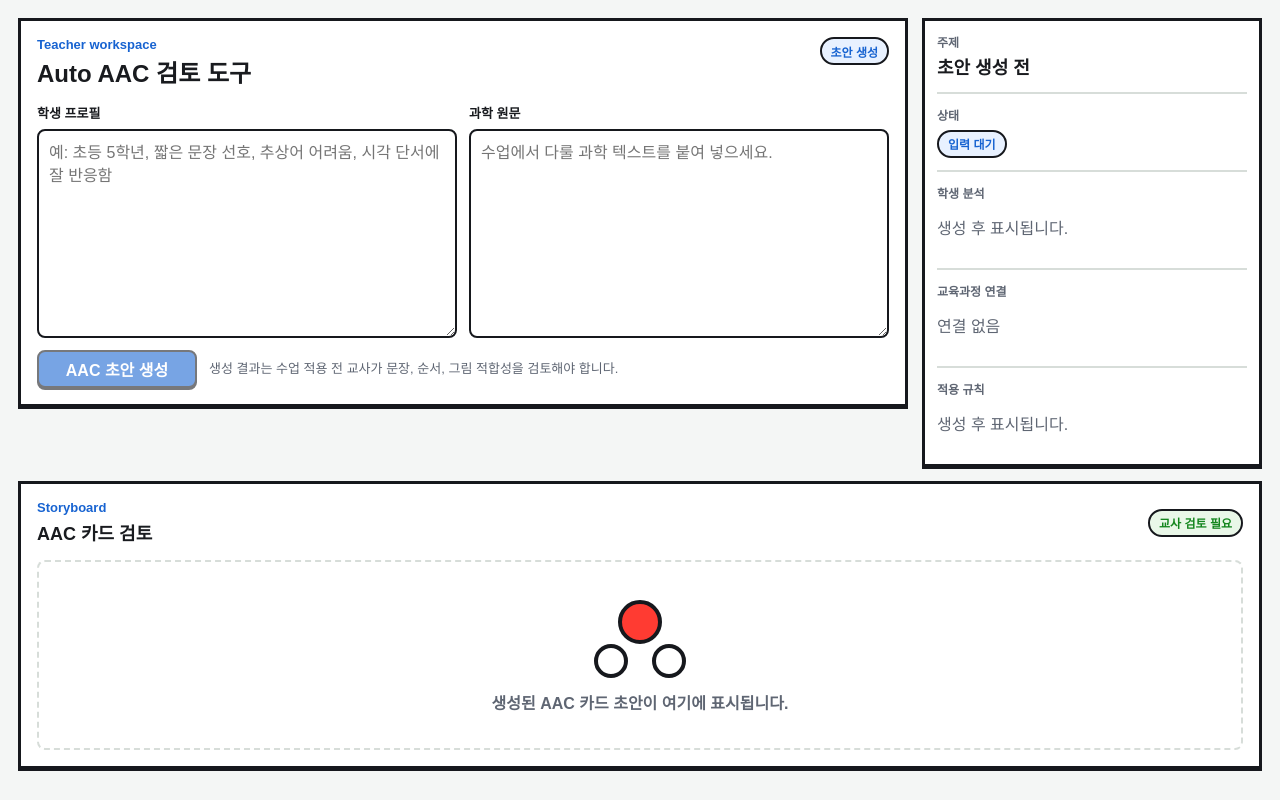
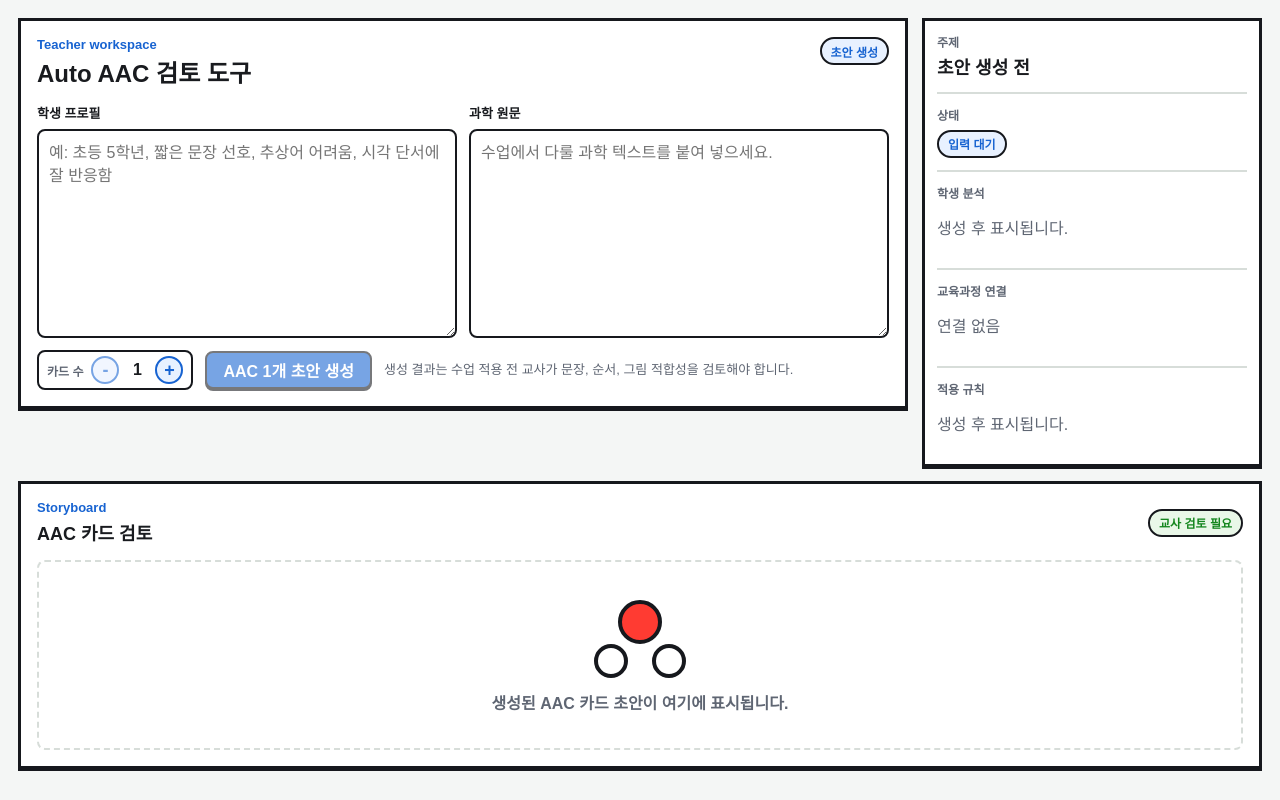
Before and after one commit to yangisu/Auto_AAC, a Next.js app: page / in a window 1280 px wide. Built offline with nearby package versions, Linux system fonts and the light colour scheme.

Commit message:
Add configurable AAC card workflow

```diff
--- a/app/api/generate/route.ts
+++ b/app/api/generate/route.ts
@@ -62,7 +62,8 @@ export async function POST(request: Request) {
           role: "user",
           content: buildUserPrompt(
             input.data.studentProfile,
-            input.data.scienceText
+            input.data.scienceText,
+            input.data.requestedStepCount
           ),
         },
       ],
--- a/app/api/regenerate-image/route.ts
+++ b/app/api/regenerate-image/route.ts
@@ -42,9 +42,12 @@ export async function POST(request: Request) {
   try {
     const openai = getOpenAIClient();
     const styleProfile = retrieveDefaultStyleProfile();
-    const prompt = input.data.imagePrompt.includes("Custom AAC Style Profile")
+    const basePrompt = input.data.imagePrompt.includes("Custom AAC Style Profile")
       ? input.data.imagePrompt
       : buildImagePrompt(input.data.imagePrompt, styleProfile);
+    const prompt = input.data.revisionInstruction
+      ? `${basePrompt}\nTeacher revision direction: ${input.data.revisionInstruction}\nKeep the same AAC style profile and one-concept rule.`
+      : basePrompt;
 
     const image = await openai.images.generate({
       model: imageModel,
--- a/app/globals.css
+++ b/app/globals.css
@@ -152,6 +152,14 @@ h2 {
   min-height: 96px;
 }
 
+.revision-editor {
+  margin-top: 10px;
+}
+
+.revision-editor textarea {
+  min-height: 74px;
+}
+
 .text-field textarea:focus,
 .card-editor textarea:focus {
   border-color: var(--blue);
@@ -163,6 +171,45 @@ h2 {
   align-items: center;
   gap: 12px;
   margin-top: 12px;
+}
+
+.count-control {
+  display: inline-flex;
+  align-items: center;
+  gap: 8px;
+  min-height: 38px;
+  padding: 4px 8px;
+  background: #fff;
+  border: 2px solid var(--line);
+  border-radius: 8px;
+}
+
+.count-control span {
+  color: var(--muted);
+  font-size: 12px;
+  font-weight: 900;
+  white-space: nowrap;
+}
+
+.count-control strong {
+  min-width: 20px;
+  text-align: center;
+  font-size: 16px;
+}
+
+.step-count-button {
+  display: inline-grid;
+  place-items: center;
+  width: 28px;
+  height: 28px;
+  color: var(--blue);
+  background: var(--blue-soft);
+  border: 2px solid var(--blue);
+  border-radius: 999px;
+  font-size: 18px;
+  font-weight: 900;
+  line-height: 1;
+  cursor: pointer;
 }
 
 .primary-button,
@@ -525,8 +572,13 @@ h2 {
 
   .primary-button,
   .secondary-button,
-  .icon-button {
+  .icon-button,
+  .count-control {
     width: 100%;
+  }
+
+  .count-control {
+    justify-content: space-between;
   }
 
   .style-note {
--- a/app/page.tsx
+++ b/app/page.tsx
@@ -35,6 +35,7 @@ async function readError(response: Response) {
 export default function Home() {
   const [studentProfile, setStudentProfile] = useState("");
   const [scienceText, setScienceText] = useState("");
+  const [requestedStepCount, setRequestedStepCount] = useState(1);
   const [result, setResult] = useState<GenerateResponse | null>(null);
   const [steps, setSteps] = useState<StoryboardStep[]>([]);
   const [isLoading, setIsLoading] = useState(false);
@@ -53,7 +54,11 @@ export default function Home() {
         headers: {
           "Content-Type": "application/json",
         },
-        body: JSON.stringify({ studentProfile, scienceText }),
+        body: JSON.stringify({
+          studentProfile,
+          scienceText,
+          requestedStepCount,
+        }),
       });
 
       if (!response.ok) {
@@ -78,6 +83,14 @@ export default function Home() {
     setSteps((current) =>
       current.map((step, stepIndex) =>
         stepIndex === index ? { ...step, simplified_text: value } : step
+      )
+    );
+  }
+
+  function handleRevisionInstructionChange(index: number, value: string) {
+    setSteps((current) =>
+      current.map((step, stepIndex) =>
+        stepIndex === index ? { ...step, revision_instruction: value } : step
       )
     );
   }
@@ -115,7 +128,10 @@ export default function Home() {
         headers: {
           "Content-Type": "application/json",
         },
-        body: JSON.stringify({ imagePrompt: targetStep.image_prompt }),
+        body: JSON.stringify({
+          imagePrompt: targetStep.image_prompt,
+          revisionInstruction: targetStep.revision_instruction,
+        }),
       });
 
       if (!response.ok) {
@@ -154,10 +170,12 @@ export default function Home() {
           <InputPanel
             studentProfile={studentProfile}
             scienceText={scienceText}
+            requestedStepCount={requestedStepCount}
             isLoading={isLoading}
             error={error}
             onStudentProfileChange={setStudentProfile}
             onScienceTextChange={setScienceText}
+            onRequestedStepCountChange={setRequestedStepCount}
             onGenerate={handleGenerate}
           />
 
@@ -176,6 +194,7 @@ export default function Home() {
           regeneratingStep={regeneratingStep}
           regenerateErrors={regenerateErrors}
           onTextChange={handleTextChange}
+          onRevisionInstructionChange={handleRevisionInstructionChange}
           onRegenerateImage={handleRegenerateImage}
           onDelete={handleDelete}
         />
--- a/components/InputPanel.tsx
+++ b/components/InputPanel.tsx
@@ -3,20 +3,24 @@
 type InputPanelProps = {
   studentProfile: string;
   scienceText: string;
+  requestedStepCount: number;
   isLoading: boolean;
   error: string | null;
   onStudentProfileChange: (value: string) => void;
   onScienceTextChange: (value: string) => void;
+  onRequestedStepCountChange: (value: number) => void;
   onGenerate: () => void;
 };
 
 export function InputPanel({
   studentProfile,
   scienceText,
+  requestedStepCount,
   isLoading,
   error,
   onStudentProfileChange,
   onScienceTextChange,
+  onRequestedStepCountChange,
   onGenerate,
 }: InputPanelProps) {
   const canGenerate =
@@ -57,13 +61,35 @@ export function InputPanel({
       </div>
 
       <div className="input-actions">
+        <div className="count-control" aria-label="생성할 AAC 카드 수">
+          <span>카드 수</span>
+          <button
+            className="step-count-button"
+            type="button"
+            disabled={requestedStepCount <= 1 || isLoading}
+            onClick={() => onRequestedStepCountChange(requestedStepCount - 1)}
+            aria-label="AAC 카드 수 줄이기"
+          >
+            -
+          </button>
+          <strong>{requestedStepCount}</strong>
+          <button
+            className="step-count-button"
+            type="button"
+            disabled={requestedStepCount >= 4 || isLoading}
+            onClick={() => onRequestedStepCountChange(requestedStepCount + 1)}
+            aria-label="AAC 카드 수 늘리기"
+          >
+            +
+          </button>
+        </div>
         <button
           className="primary-button"
           type="button"
           disabled={!canGenerate}
           onClick={onGenerate}
         >
-          {isLoading ? "생성 중..." : "AAC 초안 생성"}
+          {isLoading ? "생성 중..." : `AAC ${requestedStepCount}개 초안 생성`}
         </button>
         <p className="helper-copy">
           생성 결과는 수업 적용 전 교사가 문장, 순서, 그림 적합성을 검토해야
--- a/components/Storyboard.tsx
+++ b/components/Storyboard.tsx
@@ -7,6 +7,7 @@ type StoryboardProps = {
   regeneratingStep: number | null;
   regenerateErrors: Record<number, string>;
   onTextChange: (index: number, value: string) => void;
+  onRevisionInstructionChange: (index: number, value: string) => void;
   onRegenerateImage: (index: number) => void;
   onDelete: (index: number) => void;
 };
@@ -16,6 +17,7 @@ export function Storyboard({
   regeneratingStep,
   regenerateErrors,
   onTextChange,
+  onRevisionInstructionChange,
   onRegenerateImage,
   onDelete,
 }: StoryboardProps) {
@@ -39,6 +41,9 @@ export function Storyboard({
               isRegenerating={regeneratingStep === index}
               error={regenerateErrors[index]}
               onTextChange={(value) => onTextChange(index, value)}
+              onRevisionInstructionChange={(value) =>
+                onRevisionInstructionChange(index, value)
+              }
               onRegenerateImage={() => onRegenerateImage(index)}
               onDelete={() => onDelete(index)}
             />
--- a/lib/prompts/system-prompt.ts
+++ b/lib/prompts/system-prompt.ts
@@ -33,7 +33,7 @@ Non-negotiable special-education constraints:
 - Support intellectual-disability learners with simplified Korean.
 - Support emotional/behavioral needs with stable, non-surprising card flow.
 - Each AAC image prompt must express one action or concept only.
-- Return 3 or 4 steps.
+- Return exactly the number of steps requested by the teacher, from 1 to 4.
 - Mark teacher_review_required as true.
 
 Retrieved curriculum grounding:
@@ -48,12 +48,19 @@ Detected student needs: ${grounding.detectedNeeds.join(", ") || "none"}
 Return only the structured JSON requested by the schema.`;
 }
 
-export function buildUserPrompt(studentProfile: string, scienceText: string) {
+export function buildUserPrompt(
+  studentProfile: string,
+  scienceText: string,
+  requestedStepCount: number
+) {
   return `Student profile:
 ${studentProfile}
 
 Science source text:
 ${scienceText}
 
-Create a teacher-review AAC storyboard draft. Keep Korean simplified_text natural, concrete, and short.`;
+Requested AAC card count:
+${requestedStepCount}
+
+Create exactly ${requestedStepCount} teacher-review AAC storyboard card(s). Keep Korean simplified_text natural, concrete, and short.`;
 }
--- a/lib/schemas.ts
+++ b/lib/schemas.ts
@@ -3,10 +3,12 @@ import { z } from "zod";
 export const GenerateRequestSchema = z.object({
   studentProfile: z.string().trim().min(5),
   scienceText: z.string().trim().min(3),
+  requestedStepCount: z.number().int().min(1).max(4).default(1),
 });
 
 export const RegenerateImageRequestSchema = z.object({
   imagePrompt: z.string().trim().min(10),
+  revisionInstruction: z.string().trim().max(500).optional(),
 });
 
 export const StudentAnalysisSchema = z.object({
@@ -23,7 +25,7 @@ export const AacStepSchema = z.object({
 export const AacStructuredOutputSchema = z.object({
   topic: z.string(),
   student_analysis: StudentAnalysisSchema,
-  steps: z.array(AacStepSchema).min(3).max(4),
+  steps: z.array(AacStepSchema).min(1).max(4),
   curriculum_links: z.array(z.string()),
   special_education_rules_used: z.array(z.string()),
   teacher_review_required: z.boolean(),
@@ -35,7 +37,7 @@ export const AacStepWithImageSchema = AacStepSchema.extend({
 });
 
 export const AacGenerateResponseSchema = AacStructuredOutputSchema.extend({
-  steps: z.array(AacStepWithImageSchema).min(3).max(4),
+  steps: z.array(AacStepWithImageSchema).min(1).max(4),
   grounding_debug: z.object({
     extracted_keywords: z.array(z.string()),
     detected_needs: z.array(z.string()),
```
Also changed, not shown: components/AacCard.tsx (+14 -1 lines), 2 other files (tests, documents, lock files or other folders).
